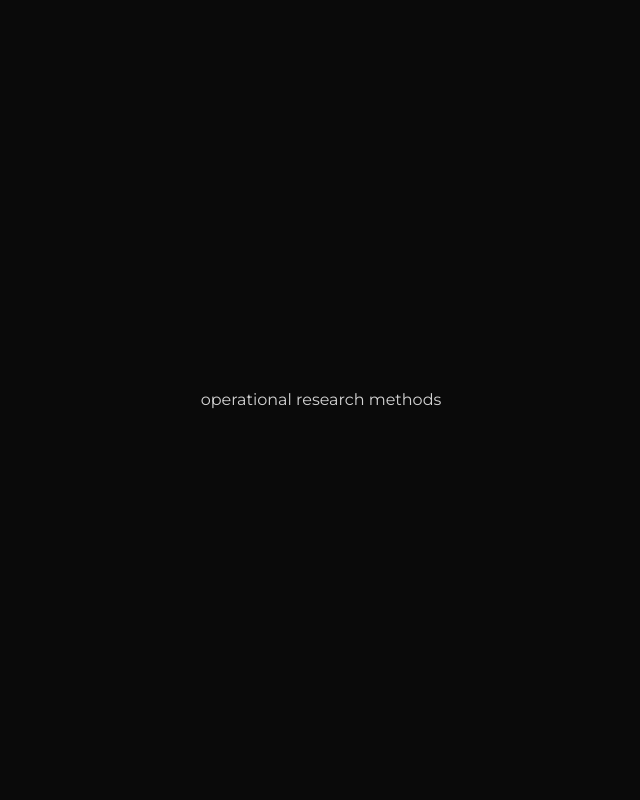
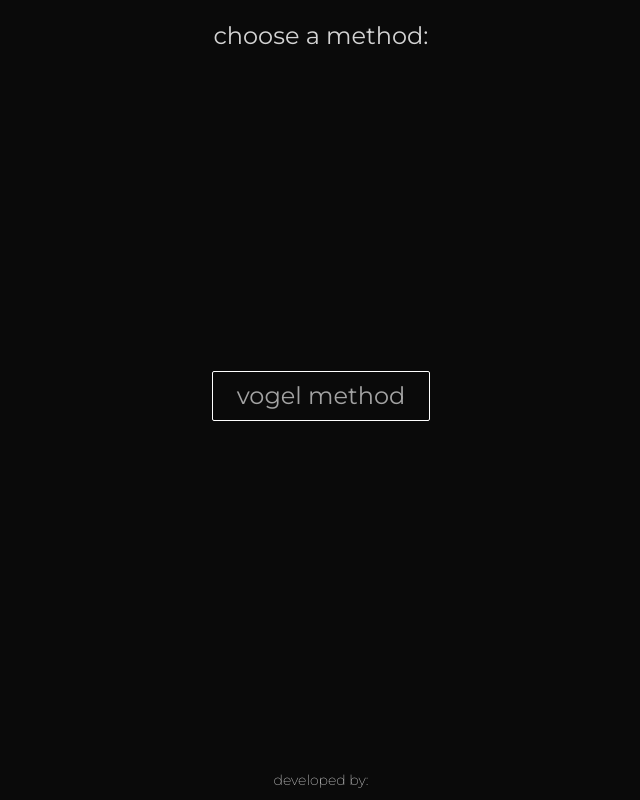
Before and after one commit to henriqueluhm/or-methods, a Next.js app: page / in a window 1280 px wide. Shown: the whole page, without its empty margins (319-959 px from the left). Built offline with nearby package versions, Linux system fonts and the light colour scheme.

Commit message:
feat: first components and page structure

```diff
--- a/package.json
+++ b/package.json
@@ -3,7 +3,7 @@
   "version": "0.1.0",
   "private": true,
   "scripts": {
-    "dev": "next dev --turbo",
+    "dev": "next dev",
     "build": "next build",
     "start": "next start",
     "lint": "next lint"
@@ -15,6 +15,7 @@
     "autoprefixer": "10.4.14",
     "eslint": "8.45.0",
     "eslint-config-next": "13.4.10",
+    "jotai": "^2.2.2",
     "next": "13.4.10",
     "postcss": "8.4.26",
     "react": "18.2.0",
@@ -24,6 +25,9 @@
     "typescript": "5.1.6"
   },
   "devDependencies": {
+    "@typescript-eslint/eslint-plugin": "^6.1.0",
+    "eslint-config-prettier": "^8.8.0",
+    "prettier": "^3.0.0",
     "prettier-plugin-tailwindcss": "0.2.1"
   }
 }
--- a/src/app/layout.tsx
+++ b/src/app/layout.tsx
@@ -1,6 +1,7 @@
+import Footer from '@/components/Footer/Footer'
 import './globals.css'
 import type { Metadata } from 'next'
-import { Montserrat, Roboto_Mono } from 'next/font/google'
+import { Montserrat } from 'next/font/google'
 import { twMerge } from 'tailwind-merge'
 
 const montserrat = Montserrat({
@@ -22,7 +23,15 @@ export default function RootLayout({
 }) {
   return (
     <html lang="en">
-      <body className={twMerge(montserrat.variable, 'font-sans')}>{children}</body>
+      <body className={twMerge(montserrat.variable, 'font-sans bg-neutral-950 text-neutral-300')}>
+          <main className="w-screen p-5 lg:text-xl xl:text-2xl"
+    style={{ height: 'calc(100vh - 40px' }}
+    >
+            {children}
+
+          </main>
+            <Footer />
+        </body>
     </html>
   )
 }
--- a/src/app/page.tsx
+++ b/src/app/page.tsx
@@ -1,9 +1,25 @@
+'use client'
+import { useRouter } from 'next/navigation'
+import Button from '@/components/Button/Button'
+import { ReactElement } from 'react'
+import { AvailableMethods } from '@/types'
 
+export default function Home(): ReactElement {
+  const { push } = useRouter()
 
-export default function Home() {
+  function onSelectMethod(method: AvailableMethods): void {
+    push(`/${method}`)
+  }
+
   return (
-    <main className="h-screen w-screen bg-neutral-950 text-neutral-300 flex items-center justify-center">
-      operational research methods
-    </main>
+    <div className="h-full w-full flex-col flex items-center justify-start">
+      choose a method:
+
+      <div className="flex items-center justify-center w-full flex-col my-auto">
+        <Button onClick={(): void => onSelectMethod(AvailableMethods.vogel)}>
+          vogel method
+        </Button>
+      </div>
+    </div>
   )
 }
--- /dev/null
+++ b/src/app/vogel/page.tsx
@@ -0,0 +1,10 @@
+'use client'
+import { ReactElement } from 'react'
+
+export default function VogelPage(): ReactElement {
+  return (
+    <div className="h-full w-full flex-col flex items-center justify-start">
+      vogel method
+    </div>
+  )
+}
--- /dev/null
+++ b/src/components/Button/Button.tsx
@@ -0,0 +1,17 @@
+import { ReactElement } from 'react'
+import { ButtonProperties } from './types'
+
+export default function Button({
+  children,
+  onClick,
+}: ButtonProperties): ReactElement {
+  return (
+    <button
+      type="button"
+      onClick={onClick}
+      className="border select-none border-white text-neutral-400 hover:text-neutral-300 py-2 px-6 bg-neutral-950 hover:shadow-button rounded-sm duration-200"
+    >
+      {children}
+    </button>
+  )
+}
--- /dev/null
+++ b/src/components/Button/types.ts
@@ -0,0 +1,6 @@
+import { ReactNode } from "react"
+
+export interface ButtonProperties {
+    onClick: () => void
+    children: ReactNode
+}
--- /dev/null
+++ b/src/components/Footer/Footer.tsx
@@ -0,0 +1,5 @@
+import { ReactElement } from "react";
+
+export default function Footer(): ReactElement {
+    return <footer className="w-full h-[40px] flex items-center justify-center font-thin text-sm">developed by:</footer>
+}
--- /dev/null
+++ b/src/types.ts
@@ -0,0 +1,3 @@
+export enum AvailableMethods {
+    vogel = 'vogel'
+}
--- a/tailwind.config.js
+++ b/tailwind.config.js
@@ -1,18 +1,21 @@
 /** @type {import('tailwindcss').Config} */
 module.exports = {
   content: [
-    "./app/**/*.{js,ts,jsx,tsx,mdx}",
-    "./pages/**/*.{js,ts,jsx,tsx,mdx}",
-    "./components/**/*.{js,ts,jsx,tsx,mdx}",
+    './app/**/*.{js,ts,jsx,tsx,mdx}',
+    './pages/**/*.{js,ts,jsx,tsx,mdx}',
+    './components/**/*.{js,ts,jsx,tsx,mdx}',
 
     // Or if using `src` directory:
-    "./src/**/*.{js,ts,jsx,tsx,mdx}",
+    './src/**/*.{js,ts,jsx,tsx,mdx}',
   ],
   theme: {
     extend: {
       fontFamily: {
         sans: ['var(--font-montserrat)'],
       },
+      boxShadow: {
+        button: '0 0 1px rgba(255, 255, 255), 0 0 5px rgba(255, 255, 255)',
+      },
     },
   },
   plugins: [],
```
Also changed, not shown: 1 other file (tests, documents, lock files or other folders).
